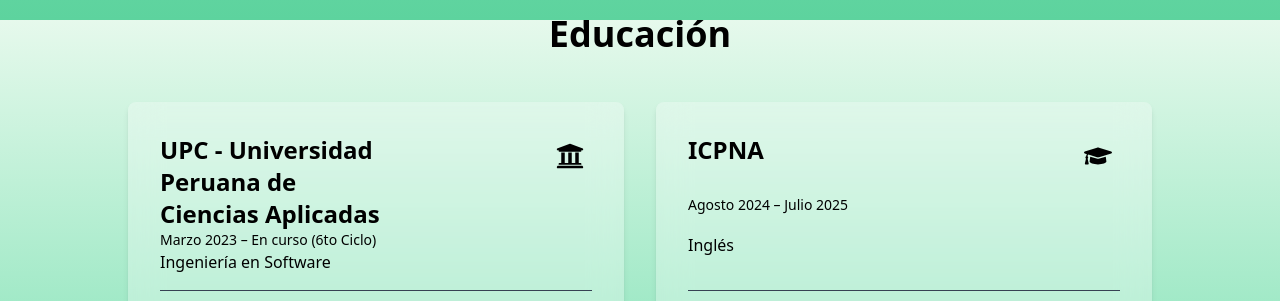
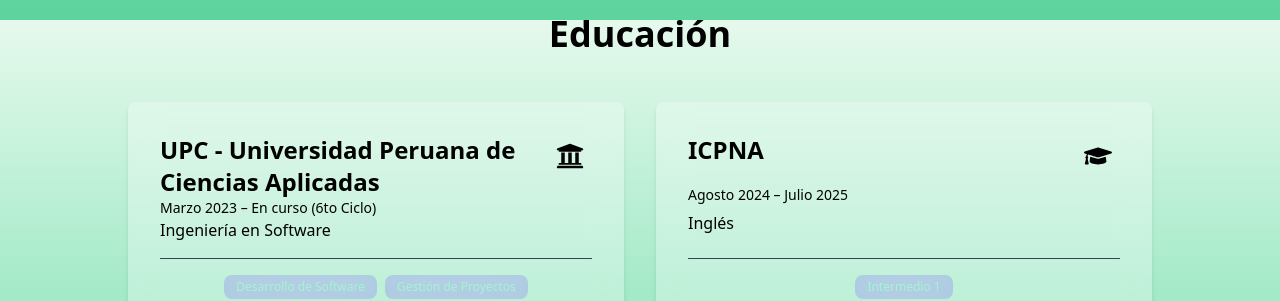
Before and after one commit to Dhilsen18/pilsen_portfolio, a React (Vite) app: page / in a window 1280 px wide. Shown: the part 780-1081 px from the top of the page. Built offline with nearby package versions, Linux system fonts and the light colour scheme.

Commit message:
Update Educacion.tsx

```diff
--- a/src/components/Educacion.tsx
+++ b/src/components/Educacion.tsx
@@ -66,7 +66,7 @@
                   <h3 className="text-2xl font-semibold mr-4" style={{ color: textColor }}>
                     {Array.isArray(entry.institution) ? (
                       entry.institution.map((part: string, index: number) => (
-                        <span key={index} className={index > 0 ? 'block' : ''}> {/* 'block' para forzar salto de línea */}
+                        <span key={index} className={index === 1 ? 'block md:inline' : index === 2 ? 'block' : ''}> {/* Control de salto de línea responsivo */}
                           {part}
                         </span>
                       ))
```
